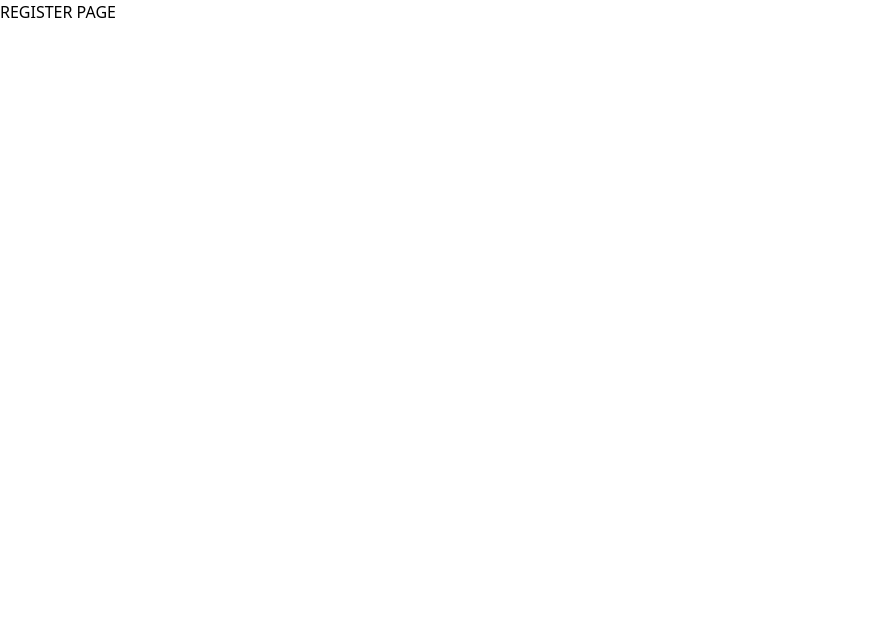
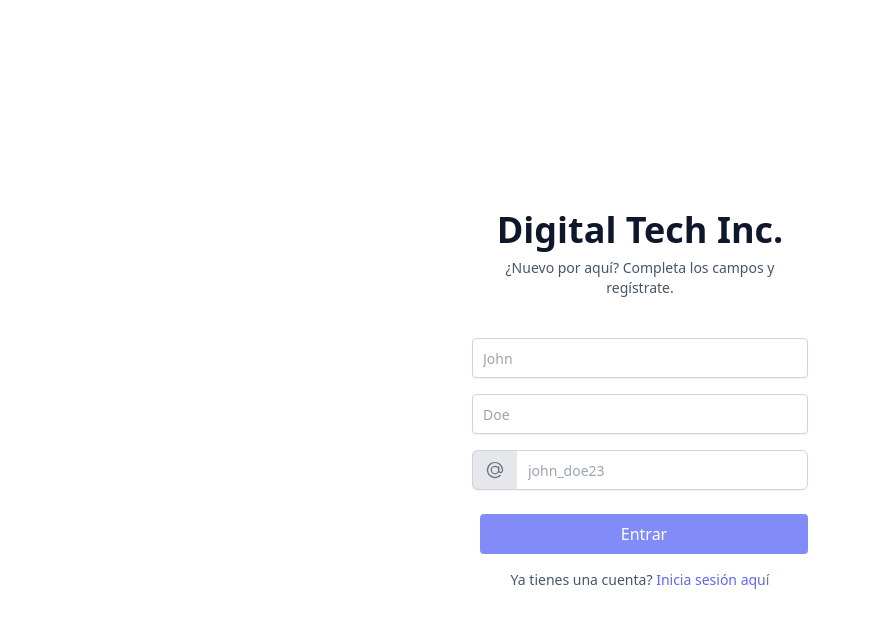
Before and after one commit to nicolasleal570/instagram-clone, a React (Vite) app: page /register in a window 1280 px wide. Shown: the top 624 px of the page, without its empty margins (0-870 px from the left). Built offline with nearby package versions, Linux system fonts and the light colour scheme.

Commit message:
Build register screen based on login

```diff
--- a/src/lib/rules.ts
+++ b/src/lib/rules.ts
@@ -1,6 +1,7 @@
 import Joi from 'joi';
 
-export const loginSchema = Joi.object({
+export const loginSchema = Joi.object()
+  .keys({
     username: Joi.string()
       .min(3)
       .max(20)
@@ -16,4 +17,24 @@ export const loginSchema = Joi.object({
         'string.pattern.base': 'Debes ingresar un nombre de usuario válido',
         'any.required': 'Debes ingresar un nombre de usuario válido',
       }),
+  })
+  .messages({
+    'object.unknown': 'Este campo no es válido',
   });
+
+export const registerSchema = loginSchema.keys({
+  name: Joi.string().min(3).max(20).required().messages({
+    'string.base': 'Debes ingresar un nombre válido',
+    'string.empty': 'Debes ingresar un nombre válido',
+    'string.min': 'Debes ingresar un nombre de mínimo 3 caracteres',
+    'string.max': 'Debes ingresar un nombre de máximo 20 caracteres',
+    'any.required': 'Debes ingresar un nombre válido',
+  }),
+  surname: Joi.string().min(3).max(20).required().messages({
+    'string.base': 'Debes ingresar un apellido  válido',
+    'string.empty': 'Debes ingresar un apellido  válido',
+    'string.min': 'Debes ingresar un apellido de mínimo 3 caracteres',
+    'string.max': 'Debes ingresar un apellido de máximo 20 caracteres',
+    'any.required': 'Debes ingresar un apellido  válido',
+  }),
+});
--- a/src/pages/RegisterPage/RegisterPage.tsx
+++ b/src/pages/RegisterPage/RegisterPage.tsx
@@ -1,3 +1,129 @@
+import { useForm, Controller } from 'react-hook-form';
+import type { SubmitHandler } from 'react-hook-form';
+import { Link } from 'react-router-dom';
+import { ErrorMessage } from '@hookform/error-message';
+import { AtSymbolIcon } from '@heroicons/react/24/solid';
+import { joiResolver } from '@hookform/resolvers/joi';
+import { InputField } from '../../components/InputField/InputField';
+import { InputError } from '../../components/InputError/InputError';
+import { Button } from '../../components/Button/Button';
+import { registerSchema } from '../../lib/rules';
+import { LOGIN_URL } from '../../lib/routes';
+import { RegisterFormValues } from '../../types/RegisterFormValues';
+
 export function RegisterPage() {
-  return <h1>REGISTER PAGE</h1>;
+  const {
+    handleSubmit,
+    control,
+    formState: { errors, isValid, isSubmitted },
+  } = useForm<RegisterFormValues>({
+    resolver: joiResolver(registerSchema),
+  });
+
+  const onSubmit: SubmitHandler<RegisterFormValues> = (data) => {
+    console.log(data);
+  };
+
+  return (
+    <div className='container grid h-screen w-full grid-cols-1 place-content-center px-8 md:mx-auto md:max-w-[400px]'>
+      <form onSubmit={handleSubmit(onSubmit)}>
+        <h1 className='mb-2 block w-full text-center text-4xl font-semibold text-slate-900'>
+          Digital Tech Inc.
+        </h1>
+
+        <p className='mb-10 block w-full text-center text-sm text-slate-600'>
+          ¿Nuevo por aquí? Completa los campos y regístrate.
+        </p>
+
+        <div className='space-y-4'>
+          <Controller
+            control={control}
+            name='name'
+            render={({
+              field: { value, name, onChange },
+              fieldState: { invalid },
+            }) => (
+              <div>
+                <InputField
+                  name={name}
+                  value={value ?? ''}
+                  onChange={onChange}
+                  hasErrors={invalid}
+                  placeholder='John'
+                />
+                <ErrorMessage
+                  errors={errors}
+                  name={name}
+                  render={({ message }) => <InputError message={message} />}
+                />
+              </div>
+            )}
+          />
+
+          <Controller
+            control={control}
+            name='surname'
+            render={({
+              field: { value, name, onChange },
+              fieldState: { invalid },
+            }) => (
+              <div>
+                <InputField
+                  name={name}
+                  value={value ?? ''}
+                  onChange={onChange}
+                  hasErrors={invalid}
+                  placeholder='Doe'
+                />
+                <ErrorMessage
+                  errors={errors}
+                  name={name}
+                  render={({ message }) => <InputError message={message} />}
+                />
+              </div>
+            )}
+          />
+
+          <Controller
+            control={control}
+            name='username'
+            render={({
+              field: { value, name, onChange },
+              fieldState: { invalid },
+            }) => (
+              <div>
+                <InputField
+                  name={name}
+                  value={value ?? ''}
+                  onChange={onChange}
+                  hasErrors={invalid}
+                  placeholder='john_doe23'
+                  leadIcon={<AtSymbolIcon className='h-5 w-5 text-inherit' />}
+                />
+                <ErrorMessage
+                  errors={errors}
+                  name={name}
+                  render={({ message }) => <InputError message={message} />}
+                />
+              </div>
+            )}
+          />
+        </div>
+
+        <div className='mt-6 flex justify-center'>
+          <Button type='submit' disabled={!isValid && isSubmitted}>
+            Entrar
+          </Button>
+        </div>
+
+        <Link
+          to={LOGIN_URL}
+          className='mt-4 block text-center text-sm text-slate-600'
+        >
+          Ya tienes una cuenta?{' '}
+          <span className='text-indigo-500'>Inicia sesión aquí</span>
+        </Link>
+      </form>
+    </div>
+  );
 }
--- /dev/null
+++ b/src/types/RegisterFormValues.ts
@@ -0,0 +1,6 @@
+import { User } from './models';
+
+export type RegisterFormValues = Pick<
+  User,
+  'name' | 'surname' | 'username' | 'avatar'
+>;
```
Lines whose indentation alone changed are shown as unchanged.
